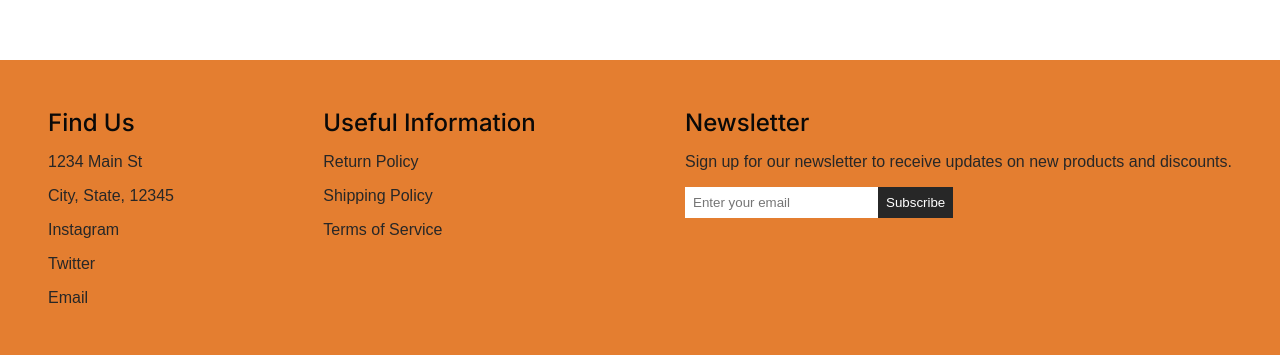
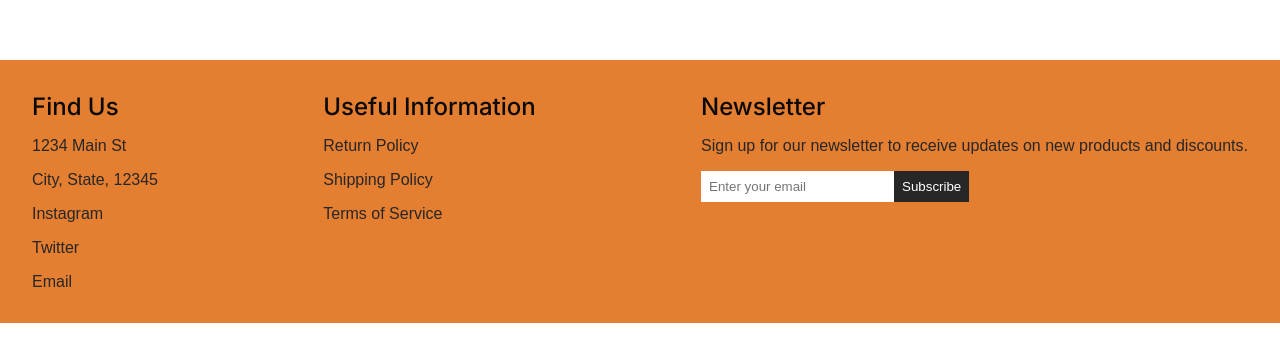
Before and after one commit to Sn0wF1re/webshop, a Vue app: page / in a window 1280 px wide. Shown: the part 868-1223 px from the top of the page. After the commit the page ends 1191 px from the top, so only its background shows below. Built offline with nearby package versions, Linux system fonts and the light colour scheme; no server answers; a web font is replaced by a local one; what quasar would draw is missing.

Commit message:
Change padding to match the products display

```diff
--- a/src/components/Footer.vue
+++ b/src/components/Footer.vue
@@ -30,7 +30,7 @@
     display: flex;
     justify-content: space-between;
     background-color: #e47e30;
-    padding: 3rem;
+    padding: 2rem;
     column-gap: 3rem;
     position: relative;
     bottom: 0;
```
